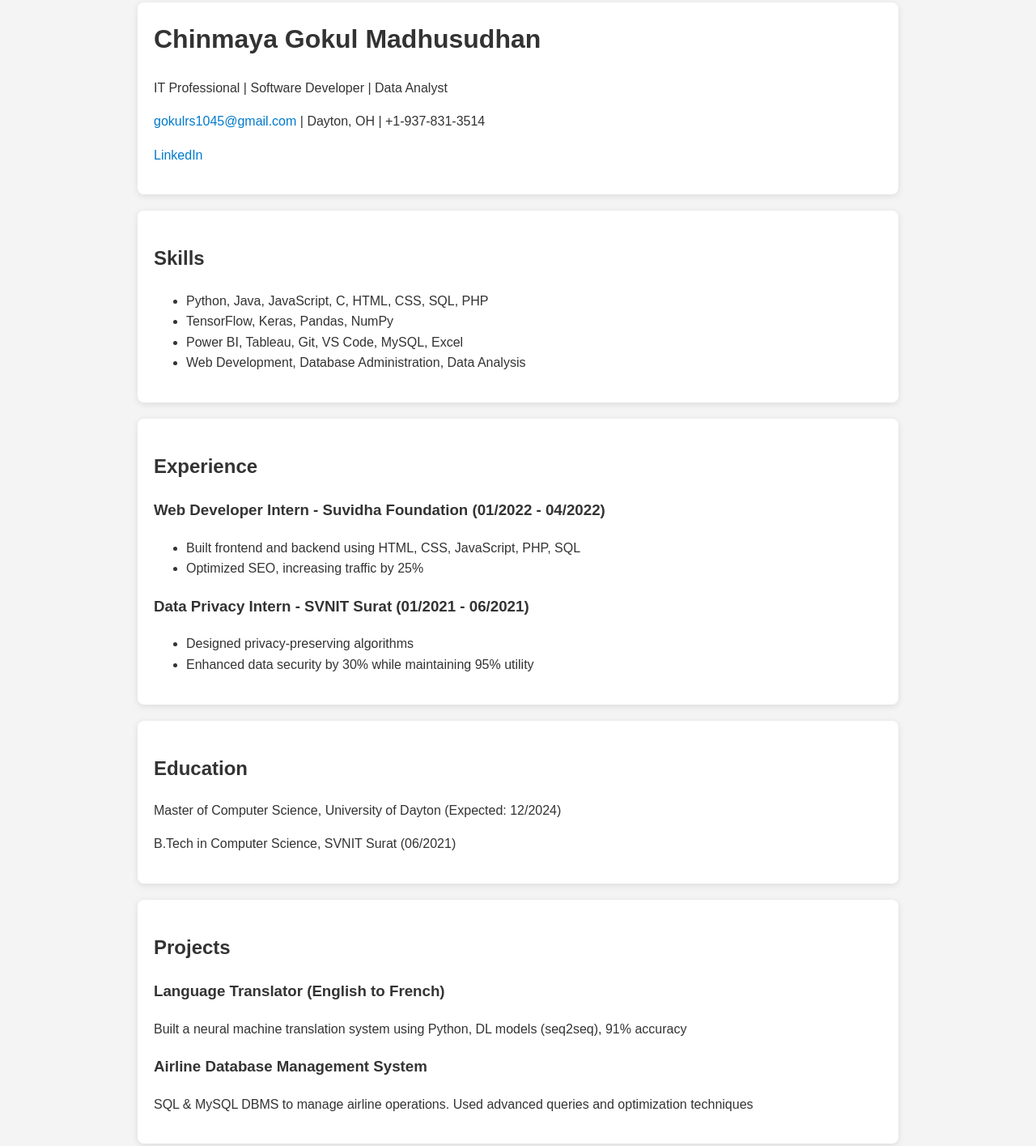
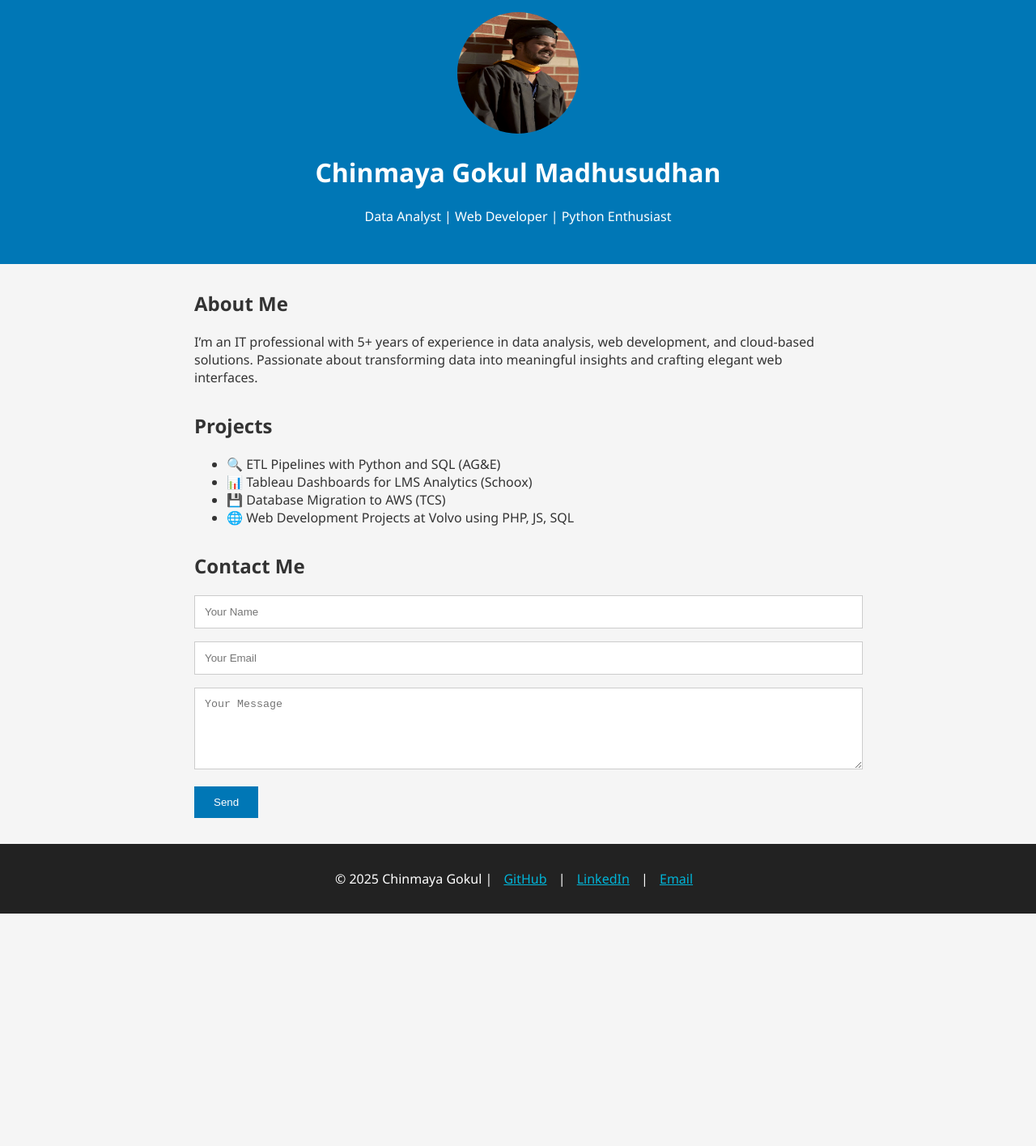
Before and after one commit to ChinmayaGokul/MyPortfolio, a plain HTML site: page index.html in a window 1280 px wide. Shown: the part 17-1432 px from the top of the page at 81% size. After the commit the page ends 1145 px from the top, so only its background shows below. Drawn offline with Linux system fonts and the light colour scheme.

Commit message:
Updated portfolio with new design and content

```diff
--- a/index.html
+++ b/index.html
@@ -2,69 +2,44 @@
 <html lang="en">
 <head>
   <meta charset="UTF-8" />
-  <meta name="viewport" content="width=device-width, initial-scale=1.0" />
-  <title>Chinmaya Gokul Madhusudhan - Portfolio</title>
-  <link rel="stylesheet" href="style.css" />
+  <meta name="viewport" content="width=device-width, initial-scale=1.0"/>
+  <title>Chinmaya Gokul - Portfolio</title>
+  <link rel="stylesheet" href="style.css"/>
 </head>
 <body>
   <header>
+    <img src="assets/profile.jpg" alt="Chinmaya Gokul" class="profile-pic"/>
     <h1>Chinmaya Gokul Madhusudhan</h1>
-    <p>IT Professional | Software Developer | Data Analyst</p>
-    <p><a href="mailto:gokulrs1045@gmail.com">gokulrs1045@gmail.com</a> | Dayton, OH | +1-937-831-3514</p>
-    <p><a href="https://linkedin.com/in/chinmaya-gokul" target="_blank">LinkedIn</a></p>
+    <p>Data Analyst | Web Developer | Python Enthusiast</p>
   </header>
 
-  <section>
-    <h2>Skills</h2>
+  <section class="about">
+    <h2>About Me</h2>
+    <p>I’m an IT professional with 5+ years of experience in data analysis, web development, and cloud-based solutions. Passionate about transforming data into meaningful insights and crafting elegant web interfaces.</p>
+  </section>
+
+  <section class="projects">
+    <h2>Projects</h2>
     <ul>
-      <li>Python, Java, JavaScript, C, HTML, CSS, SQL, PHP</li>
-      <li>TensorFlow, Keras, Pandas, NumPy</li>
-      <li>Power BI, Tableau, Git, VS Code, MySQL, Excel</li>
-      <li>Web Development, Database Administration, Data Analysis</li>
+      <li>🔍 ETL Pipelines with Python and SQL (AG&E)</li>
+      <li>📊 Tableau Dashboards for LMS Analytics (Schoox)</li>
+      <li>💾 Database Migration to AWS (TCS)</li>
+      <li>🌐 Web Development Projects at Volvo using PHP, JS, SQL</li>
     </ul>
   </section>
 
-  <section>
-    <h2>Experience</h2>
-    <h3>Web Developer Intern - Suvidha Foundation (01/2022 - 04/2022)</h3>
-    <ul>
-      <li>Built frontend and backend using HTML, CSS, JavaScript, PHP, SQL</li>
-      <li>Optimized SEO, increasing traffic by 25%</li>
-    </ul>
-
-    <h3>Data Privacy Intern - SVNIT Surat (01/2021 - 06/2021)</h3>
-    <ul>
-      <li>Designed privacy-preserving algorithms</li>
-      <li>Enhanced data security by 30% while maintaining 95% utility</li>
-    </ul>
-  </section>
-
-  <section>
-    <h2>Education</h2>
-    <p>Master of Computer Science, University of Dayton (Expected: 12/2024)</p>
-    <p>B.Tech in Computer Science, SVNIT Surat (06/2021)</p>
-  </section>
-
-  <section>
-    <h2>Projects</h2>
-    <h3>Language Translator (English to French)</h3>
-    <p>Built a neural machine translation system using Python, DL models (seq2seq), 91% accuracy</p>
-
-    <h3>Airline Database Management System</h3>
-    <p>SQL & MySQL DBMS to manage airline operations. Used advanced queries and optimization techniques</p>
-  </section>
-
-  <section>
-    <h2>Certifications</h2>
-    <ul>
-      <li>Python</li>
-      <li>AWS</li>
-      <li>Web Development</li>
-    </ul>
+  <section class="contact">
+    <h2>Contact Me</h2>
+    <form action="https://formspree.io/f/YOUR_FORM_ID" method="POST">
+      <input type="text" name="name" placeholder="Your Name" required/>
+      <input type="email" name="email" placeholder="Your Email" required/>
+      <textarea name="message" rows="5" placeholder="Your Message" required></textarea>
+      <button type="submit">Send</button>
+    </form>
   </section>
 
   <footer>
-    <p>© 2025 Chinmaya Gokul Madhusudhan</p>
+    <p>© 2025 Chinmaya Gokul | <a href="https://github.com/ChinmayaGokul">GitHub</a> | <a href="https://linkedin.com/in/chinmaya-gokul">LinkedIn</a> | <a href="mailto:ichinmayagokul@gmail.com">Email</a></p>
   </footer>
 </body>
 </html>
--- a/style.css
+++ b/style.css
@@ -1,26 +1,46 @@
 body {
-  font-family: Arial, sans-serif;
-  line-height: 1.6;
+  font-family: 'Segoe UI', sans-serif;
   margin: 0;
   padding: 0;
-  background: #f4f4f4;
+  background: #f5f5f5;
   color: #333;
 }
-
-header, section, footer {
-  padding: 20px;
-  margin: 20px auto;
-  max-width: 900px;
-  background: white;
-  border-radius: 8px;
-  box-shadow: 0 2px 8px rgba(0,0,0,0.1);
+header {
+  background: #0077b6;
+  color: white;
+  text-align: center;
+  padding: 2rem 1rem;
 }
-
-header h1 {
-  margin-top: 0;
+.profile-pic {
+  width: 150px;
+  height: 150px;
+  border-radius: 50%;
 }
-
-a {
-  color: #007acc;
-  text-decoration: none;
+section {
+  margin: 2rem auto;
+  max-width: 800px;
+  padding: 0 1rem;
 }
+form input, form textarea {
+  width: 100%;
+  padding: 0.75rem;
+  margin-bottom: 1rem;
+  border: 1px solid #ccc;
+}
+form button {
+  background: #0077b6;
+  color: white;
+  padding: 0.75rem 1.5rem;
+  border: none;
+  cursor: pointer;
+}
+footer {
+  text-align: center;
+  padding: 1rem;
+  background: #222;
+  color: white;
+}
+footer a {
+  color: #00b4d8;
+  margin: 0 10px;
+}
```
Also changed, not shown: Index.html.txt, assets/profile.jpg (added), style.css.txt.
